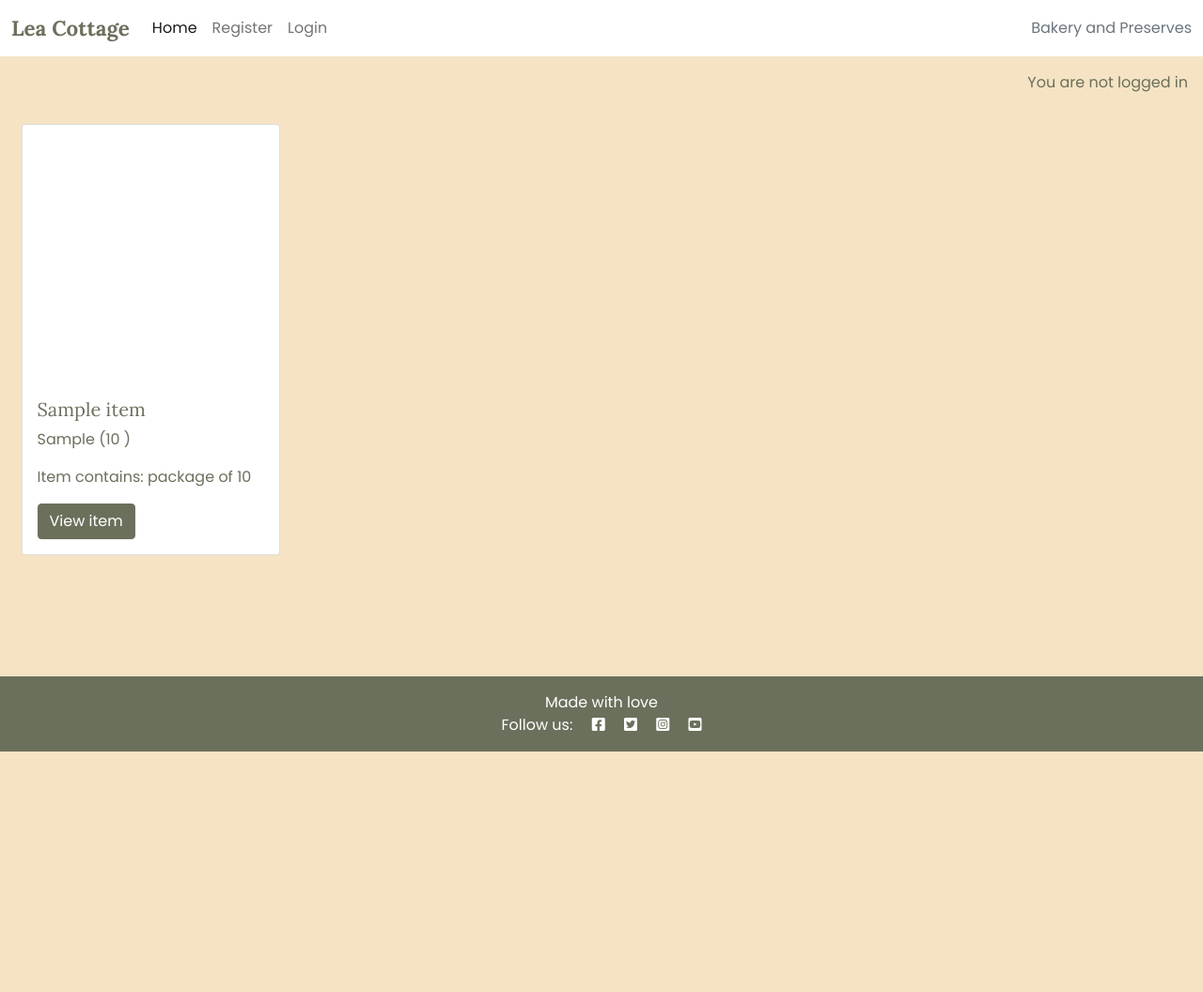
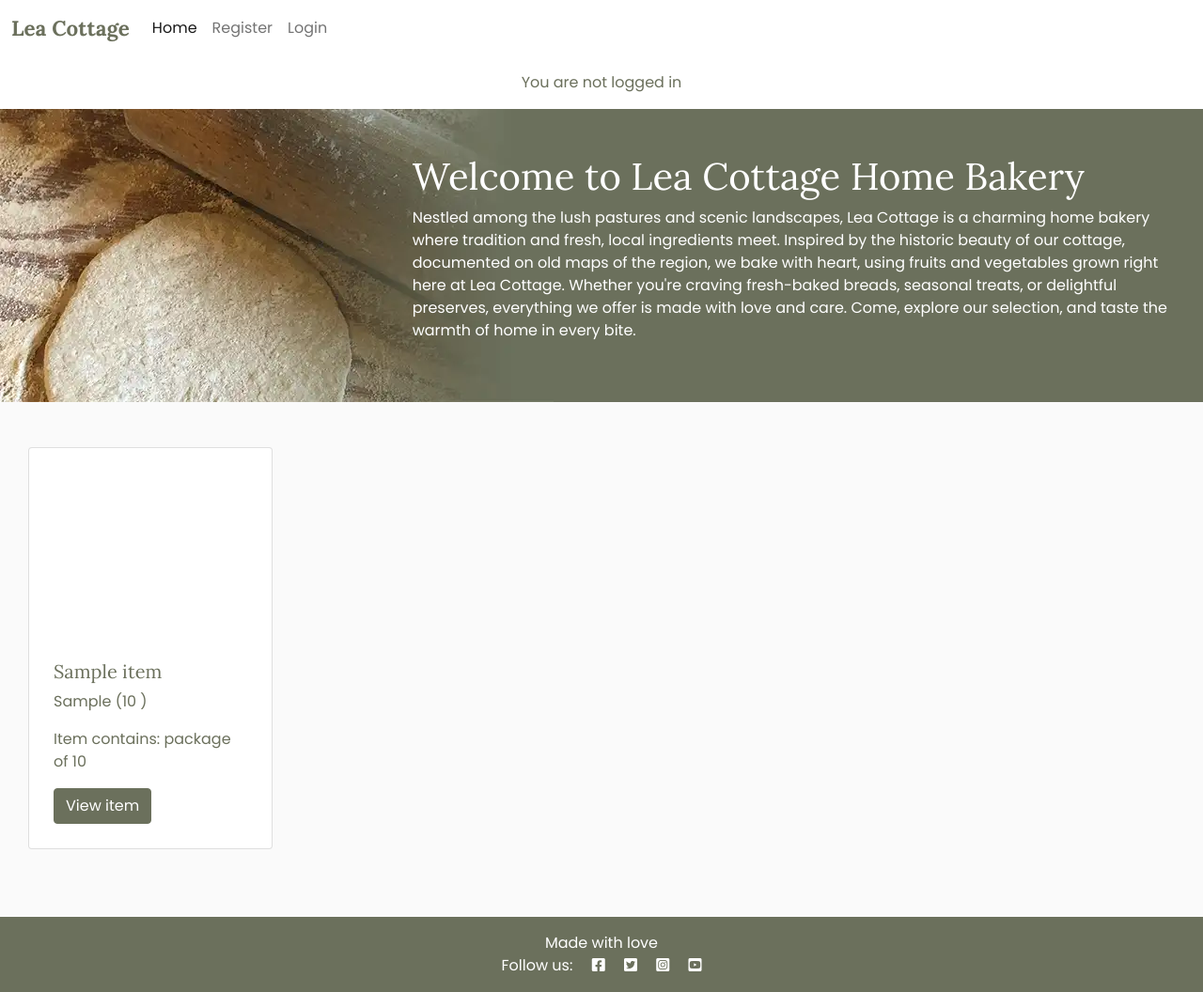
Before and after one commit to behemot-biz/lea-cottage, a Django app: page / in a window 1280 px wide. Shown: the whole page at 94% size. Before the commit the page ends 800 px from the top, so only its background shows below. Run offline with Django 4.2, Linux system fonts and the light colour scheme; tables that the repository leaves empty hold one stand-in row (values such as "Sample post").

Commit message:
style: Add style to pages

```diff
--- a/product/templates/product/index.html
+++ b/product/templates/product/index.html
@@ -3,22 +3,30 @@
 
 {% block content %}
 
+<!-- index.html content starts here -->
 
-<!-- index.html content starts here -->
-<div class="container-fluid bg-primary pt-3">
-    <div class="row">
+<!-- Hero -->
+<div class="container-fluid bg-default">
+    <div class="row bg-neutral hero">
+        <div class="col-md-8 offset-md-4 py-5">
+            <article class="text-white">
+                <header>
+                    <h1>Welcome to Lea Cottage Home Bakery</h1>
+                </header>
+                <p>
+                    Nestled among the lush pastures and scenic landscapes, Lea Cottage is a charming home bakery where tradition and fresh, local ingredients meet. Inspired by the historic beauty of our cottage, documented on old maps of the region, we bake with heart, using fruits and vegetables grown right here at Lea Cottage. Whether you're craving fresh-baked breads, seasonal treats, or delightful preserves, everything we offer is made with love and care. Come, explore our selection, and taste the warmth of home in every bite.
+                </p>
+            </article>
+        </div>
+    </div>
+
+    <div class="row py-5">
         {% for entry in stock_items_with_ingredients %}
-        <div class="col-12 col-6 col-md-4 col-lg-3  mb-4">
-            <div class="card  h-100 stock-item-card">
+
+        <div class="col-12 col-sm-6 col-md-4 col-lg-3 mb-4">
+            <div class="card h-100 stock-item-card">
                 <div class="card-img-top img-container" data-bg-image="{% if not 'placeholder' in entry.stock_item.item.item_image.url %}{{ entry.stock_item.item.item_image.url }}{% else %}{% static 'images/default.jpg' %}{% endif %}">
                 </div>
-                <!-- <div class="card-img-top">
-                    {% if "placeholder" in entry.stock_item.item.item_image.url  %}
-                    <img class="img-fluid rounded-start" src="{% static 'images/default.jpg' %}" alt="placeholder image">
-                    {% else %}
-                    <img class="img-fluid rounded-start" src="{{ entry.stock_item.item.item_image.url }}"alt="{{ entry.stock_item.item.name }}">
-                    {% endif %}
-                </div> -->
                 <div class="card-body">
                     <h5 class="card-title">{{ entry.stock_item.item.name }}</h5>
                     <p class="card-text">{{ entry.stock_item.preserve.method }}
@@ -35,13 +43,6 @@
             </div>
         </div>
 
-
-
-            <!-- {{ entry.stock_item.preserve.method }}
-            <a href="{% url 'stock_item_detail' entry.stock_item.id %}">{{ entry.stock_item.item.name }}</a>
-            ({{ entry.stock_item.item_quantity }} {{ entry.stock_item.quantity.unit }}) -->
-            <!-- {% if forloop.counter|divisibleby:3 %}
-            {% endif %} -->
         {% endfor %}
 
     </div>
--- a/static/css/style.css
+++ b/static/css/style.css
@@ -1,33 +1,27 @@
-body {
-    /* background-color: #ff0000; */
-}
-
 /* Apply Lora to headings */
 h1, h2, h3, h4, h5, h6 {
     font-family: 'Lora', serif;
 }
 
-  /* Apply Poppins to body text */
 body, p {
     font-family: 'Poppins', sans-serif;
 }
 
-  /* Optional: Customize Bootstrap elements with your fonts */
 .navbar-brand, .btn {
     font-family: 'Poppins', sans-serif;
 }
 
-  .card-title {
-    font-family: 'Lora', serif;
-  }
-
 .brand {
     font-family: 'Lora', serif;
-    /* font-family: Lato, sans-serif; */
     font-size: 1.4rem;
     font-weight: 700;
     color: #6b705c;
 }
+.hero {
+    height: 100%;
+    background: url(../images/hero_img.webp) no-repeat left bottom;
+}
+
 .modal-btn-align {
     display: flex;
     flex-wrap: wrap;
@@ -37,34 +31,41 @@ h1, h2, h3, h4, h5, h6 {
     border-bottom-right-radius: calc(.3rem - 1px);
     border-bottom-left-radius: calc(.3rem - 1px);
 }
+
 .modal-btn-align>* {
     margin: .25rem
 }
+
+/* Colors */
+.bg-default {
+    background-color: #fafafa;
+}
+
 /* Primary colors */
 .bg-primary {
-    background-color: #f5e3c3 !important; /* Light cream */
+    background-color: #f5e3c3 !important;
 }
 
 .text-primary {
-    color: #f5e3c3 !important; /* Light cream */
+    color: #f5e3c3 !important;
 }
 
 /* Accent colors */
 .bg-accent {
-    background-color: #f4a261; /* Soft Coral */
+    background-color: #f4a261;
 }
 
 .text-accent {
-    color: #f4a261; /* Soft Coral */
+    color: #f4a261;
 }
 
 /* Neutral colors */
 .bg-neutral {
-    background-color: #6b705c; /* Warm Gray */
+    background-color: #6b705c;
 }
 
 .text-neutral {
-    color: #6b705c; /* Warm Gray */
+    color: #6b705c;
 }
 
 /* Customize buttons */
@@ -78,36 +79,53 @@ h1, h2, h3, h4, h5, h6 {
     border-color: #6b705c;
 }
 
-/* .light-bg {
-    background-color: #fff;
+
+/* Change text color in success alert */
+.alert.bg-success.success {
+    color: white;  /* Changes text color to white */
 }
 
-.dark-bg {
-    background-color: #445261;
+/* Change close button (X) to white */
+.alert.bg-success.success .btn-close {
+    background-color: white;
+    filter: invert(1);
 }
 
-.main-bg {
-    background-color: #F9FAFC;
-} */
+.card {
+    display: flex;
+    flex-direction: column;
+    justify-content: space-between;
+    margin: 10px;
+    padding: 10px;
+}
 
-/* .card-group  {
-    padding-left: 0;
-    padding-right: 0;
+.card-title {
+    font-family: 'Lora', serif;
 }
-.card-group .card:first-child {
-    padding-left: 0;
-    padding-right: 0;
-} */
 
-.card {
-    /* border: none;
-    background-color: transparent; */
-    /* flex-direction: row; */
+.card-footer {
+    padding: .5rem 1rem;
+    background-color: transparent;
+    border-top: none;
 }
+
+.card-img-top {
+    height: 180px;
+    object-fit: cover;
+    width: 100%;
+}
+
 .stock-item-card {
-    max-width: 275px;  /* Limit the card's max width to 275px */
-    width: 100%;     /*width: 100%; Make sure it remains responsive */
-    margin: 0 auto;    /* Center the card within its column */
+    max-width: 275px;
+    width: 100%;
+    margin: 0 auto;
+}
+
+.thumbnail-img {
+    width: 50px;
+    height: 50px;
+    object-fit: cover;
+    border-radius: 5px;
 }
 
 .img-container {
@@ -115,7 +133,7 @@ h1, h2, h3, h4, h5, h6 {
     background-size: cover;
     background-position: center;
     background-repeat: no-repeat;
-    border-radius: 5px; /* Optional */
+    border-radius: 5px;
 }
 
 /* Custom styles for very small screens */
@@ -124,13 +142,23 @@ h1, h2, h3, h4, h5, h6 {
         max-width: 100%;  /* Allow cards to take full width on very small screens */
     }
 }
+@media (max-width: 576px) {
+    .hero {
+    min-height: 400px;
+    background: url(../images/hero_img.webp) no-repeat left bottom / cover, linear-gradient(#6c705c80, #00000080);
+    background-blend-mode: overlay;
+    }
+}
 
 @media (min-width: 992px) {
     .col-lg-custom {
       flex: 0 0 20%;
       max-width: 20%;
     }
-    .img-container {
-        height: 275px;
+}
+
+@media (min-width: 1200px) {
+    .card {
+        max-width: 260px;  /* Set a reasonable maximum width */
     }
 }
--- a/templates/base.html
+++ b/templates/base.html
@@ -32,7 +32,7 @@
 
 </head>
 
-<body class="d-flex flex-column h-100 bg-primary">
+<body class="d-flex flex-column h-100">
 
     <!-- Navigation -->
     <nav class="navbar navbar-expand-lg navbar-light bg-white">
@@ -45,43 +45,40 @@
             <div class="collapse navbar-collapse" id="navbarText">
                 <ul class="navbar-nav me-auto mb-2 mb-lg-0">
                     <li class="nav-item">
-                        <a class="nav-link {% if request.path == home_url %}active{% endif %}" aria-current="page"
+                        <a class="nav-link {% if request.path == home_url %}active" aria-current="page{% endif %}"
                             href="{% url 'home' %}">Home</a>
                     </li>
 
 
                     {% if user.is_authenticated %}
                     <li class="nav-item"></li>
-                        <a class="nav-link {% if request.path == reservation_url %}active{% endif %}" aria-current="page"
+                        <a class="nav-link {% if request.path == reservation_url %}active" aria-current="page{% endif %}"
                             href="{% url 'reservation' %}">My reservations</a>
                     </li>
 
                     <li class="nav-item">
-                        <a class="nav-link {% if request.path == logout_url %}active{% endif %}" aria-current="page" href="{% url 'account_logout' %}">Logout</a>
+                        <a class="nav-link {% if request.path == logout_url %}active" aria-current="page{% endif %}" href="{% url 'account_logout' %}">Logout</a>
                     </li>
                     {% else %}
                     <li class="nav-item">
-                        <a class="nav-link {% if request.path == signup_url %}active{% endif %}" aria-current="page"
+                        <a class="nav-link {% if request.path == signup_url %}active" aria-current="page{% endif %}"
                             href="{% url 'account_signup' %}">Register</a>
                     </li>
                     <li class="nav-item">
-                        <a class="nav-link {% if request.path == login_url %}active{% endif %}" aria-current="page" href="{% url 'account_login' %}">Login</a>
+                        <a class="nav-link {% if request.path == login_url %}active" aria-current="page{% endif %}" href="{% url 'account_login' %}">Login</a>
                     </li>
                     {% endif %}
                 </ul>
-                <span class="navbar-text text-muted">
-                    Bakery and Preserves
-                </span>
             </div>
         </div>
     </nav>
     <!-- displaying Django messages -->
-    <div class="container bg-primary">
+    <div class="container">
         <div class="row">
             <div class="col-md-8 offset-md-2">
                 {% for message in messages %}
                 <div class="alert bg-success {{ message.tags }} alert-dismissible
-                fade show" id="msg" role="alert">
+                fade show mb-0" id="msg" role="alert">
                 {{ message | safe }}
                 <button type="button" class="btn-close"
                     data-bs-dismiss="alert" aria-label="Close"></button>
@@ -92,9 +89,9 @@
     </div>
     <main class="flex-shrink-0 main-bg text-neutral">
         {% if user.is_authenticated %}
-        <p class="text-end m-3">Welcome {{ user }}!</p>
+        <p class="text-center m-3">Welcome {{ user }}!</p>
         {% else %}
-        <p class="text-end m-3">You are not logged in</p>
+        <p class="text-center m-3">You are not logged in</p>
         {% endif %}
 
         {% block content %}
```
Also changed, not shown: reservation/templates/reservation/reservations_list.html (+35 -20 lines), static/images/hero_img.webp (added), 1 other file. Lines whose indentation alone changed are shown as unchanged.
